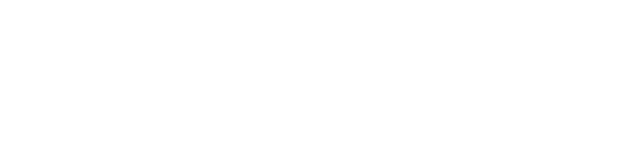
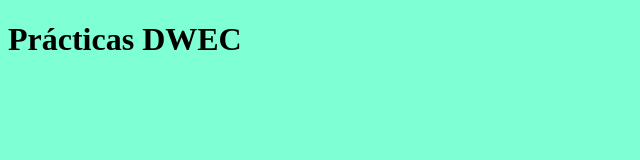
Before and after one commit to IvxnG/practicas_dwec, a plain HTML site: page index.html in a window 1280 px wide. Shown: the whole page, without its empty margins (0-640 px from the left). Drawn offline with Linux system fonts and the light colour scheme.

Commit message:
Añadidos estilos y javascript

```diff
--- /dev/null
+++ b/css/style.css
@@ -0,0 +1,3 @@
+body {
+    background-color: aquamarine;
+}
--- a/index.html
+++ b/index.html
@@ -4,9 +4,11 @@
     <meta charset="UTF-8">
     <meta http-equiv="X-UA-Compatible" content="IE=edge">
     <meta name="viewport" content="width=device-width, initial-scale=1.0">
-    <title>Document</title>
+    <title>Prácticas DWEC</title>
+    <link rel="stylesheet" type="text/css" href="css/style.css">
 </head>
 <body>
-
+    <script src="js/script.js"></script>
+    <h1>Prácticas DWEC</h1>
 </body>
 </html>
--- /dev/null
+++ b/js/script.js
@@ -0,0 +1 @@
+console.log("Arancando la página");
```
